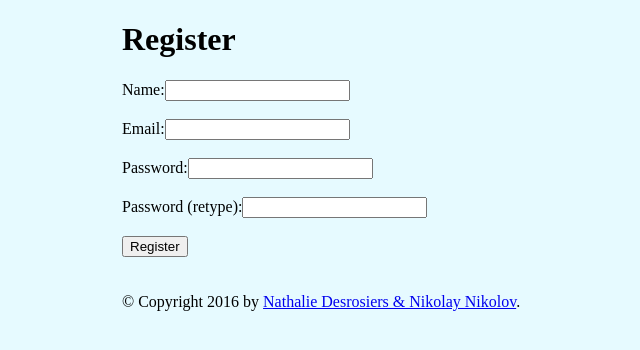
After one commit to nikolovnr/FreheLantser, a PHP site: template templates/register.html.twig in a window 1280 px wide. The commit adds this page. Shown: the top 350 px of the page, without its empty margins (143-783 px from the left). Run offline with PHP 8.4, Linux system fonts and the light colour scheme; the template is opened without the code that fills it, so the values that code supplies are empty; some libraries are stand-ins or nearby versions.

Commit message:
# Basic styles and templates creation. Will havre to complete it.

```diff
--- a/index.php
+++ b/index.php
@@ -80,5 +80,8 @@ if (!isset($_SESSION['user'])) {
     $_SESSION['user'] = array();
 }
 
+$app->get('/', function() {
+    echo 'gggggggggggg';
+});
 
 $app->run();
--- /dev/null
+++ b/styles.css
@@ -0,0 +1,13 @@
+/*
+    Created on : October 5, 2016
+    Author     : Nathalie Desrosiers
+*/
+body{
+    background-color: #e6faff;
+}
+
+#centerContent{
+    width: 750px;
+    margin: 0 auto;
+    padding: 0;
+}
--- /dev/null
+++ b/templates/master.html.twig
@@ -0,0 +1,18 @@
+<!DOCTYPE html>
+<html>
+    <head>
+        <link rel="stylesheet" href="/styles.css" />
+        <title>{% block title %}{% endblock %}</title>
+        {% block head %}
+        {% endblock %}
+    </head>
+    <body>
+        <div id="centerContent">
+            <div id="content">{% block content %}{% endblock %}</div>
+            <div id="footer">
+                <br><br>
+                    &copy; Copyright 2016 by <a href="http://www.frehelantser.ipd8.info">Nathalie Desrosiers & Nikolay Nikolov</a>.
+            </div>
+        </div>
+    </body>
+</html>
--- /dev/null
+++ b/templates/register.html.twig
@@ -0,0 +1,35 @@
+{% extends "master.html.twig" %}
+
+{% block title %}Register{% endblock %}
+
+{% block head %}
+    <script src="https://ajax.googleapis.com/ajax/libs/jquery/1.12.4/jquery.min.js"></script>
+    <script>
+        $(document).ready(function () {
+            $('input[name=email]').keyup(function(){
+                $('#result').load('/emailexists/' + $(this).val());
+            });
+        });
+    </script>
+{% endblock %}
+
+{% block content %}
+    <h1>Register</h1>
+
+    {% if errorList %}
+        <ul>
+            {% for error in errorList %}
+                <li>{{error}}</li>
+                {% endfor %}
+        </ul>
+    {% endif %}
+
+    <form method="post">
+        Name:<input type="text" name="name" value="{{v.name}}"><br><br>
+        Email:<input type="text" name="email" value="{{v.email}}">
+            <span id="result"></span><br><br>
+        Password:<input type="text" name="password"><br><br>
+        Password (retype):<input type="text" name="password2"><br><br>
+        <input type="submit" value="Register">
+    </form>
+{% endblock %}
```
Also changed, not shown: templates/login.html.twig (added, +21 -0 lines), 1 other file.
